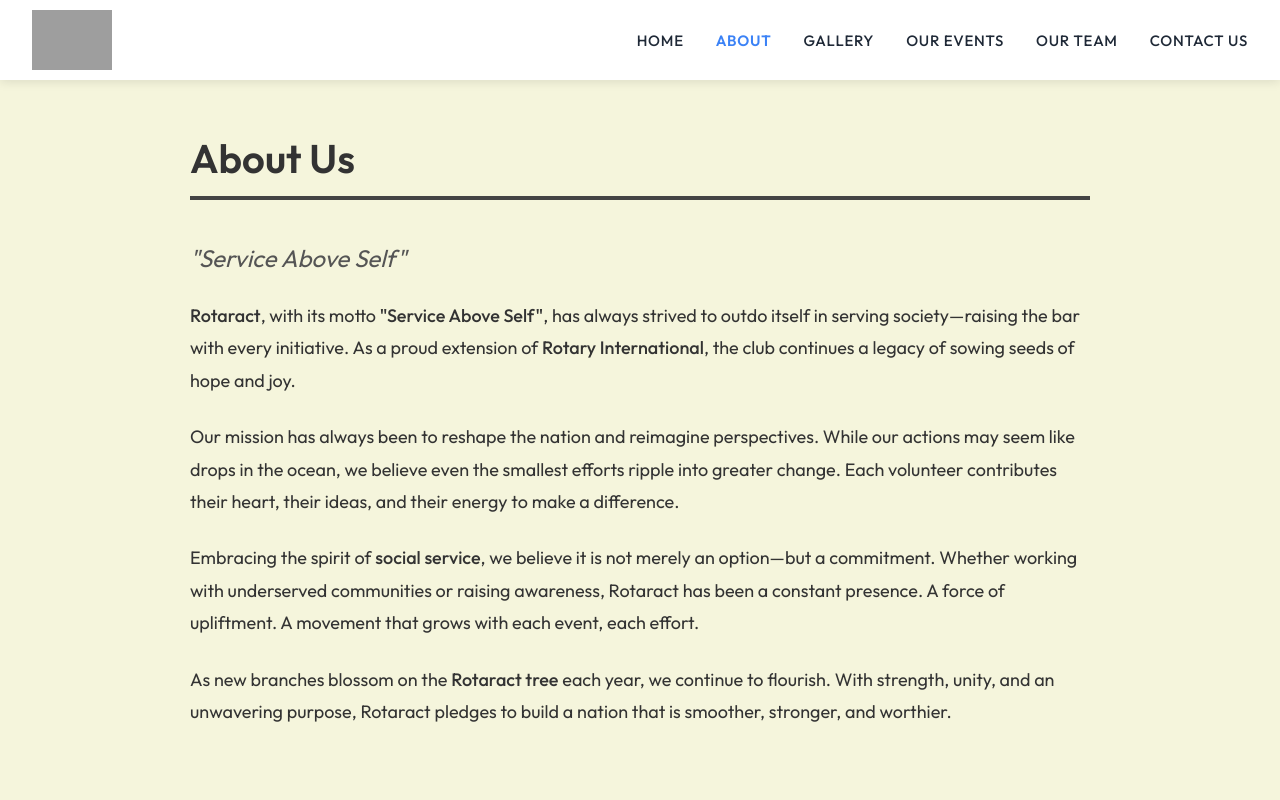
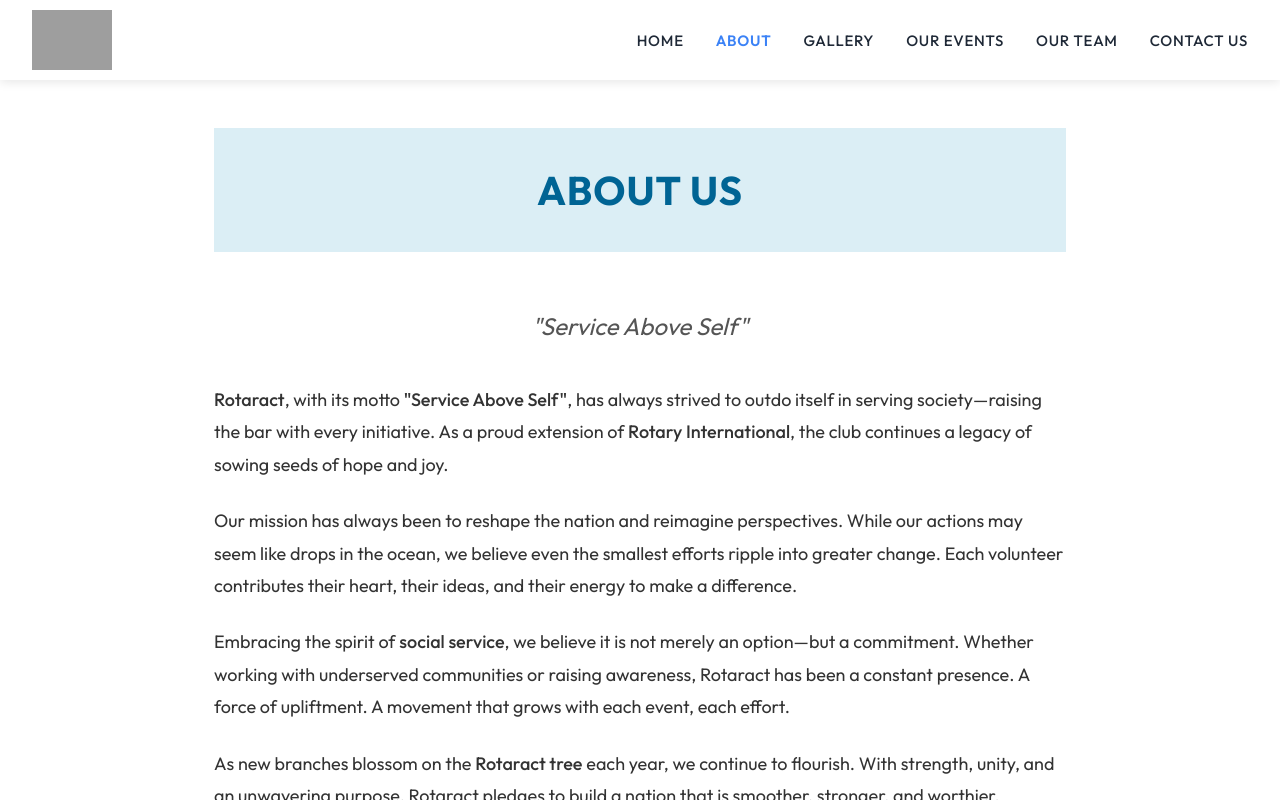
Before and after one commit to umang-bit/Rotaract-Website, a React (Vite) app: page /about-us in a window 1280 px wide. Built offline with nearby package versions, Linux system fonts and the light colour scheme; grey boxes are pictures that could not be loaded.

Commit message:
Update AboutUs.css

```diff
--- a/src/components/AboutUs.css
+++ b/src/components/AboutUs.css
@@ -1,38 +1,47 @@
 .about-container {
   min-height: 100vh;
-  background-color: #f5f5dc; /* Beige */
+  background-color: #ffffff; /* Clean white background */
   color: #333;
   font-family: 'Outfit', sans-serif;
-  padding: 3rem 1.5rem;
   display: flex;
-  justify-content: center;
+  flex-direction: column;
+  align-items: center;
 }
 
 .about-content {
   max-width: 900px;
   width: 100%;
+  padding: 3rem 1.5rem;
   display: flex;
   flex-direction: column;
   gap: 1.5rem;
 }
 
 .about-heading {
+  width: 100%;
+  text-align: center;
+  background-color: #dbeef5; /* Light blue banner */
+  color: #006494; /* Blue text */
   font-size: 2.5rem;
-  font-weight: 600;
-  border-bottom: 4px solid #444;
-  padding-bottom: 0.5rem;
-  margin-bottom: 1rem;
+  font-weight: 700;
+  text-transform: uppercase;
+  letter-spacing: 1px;
+  padding: 2rem 1rem;
+  margin-bottom: 2rem;
 }
 
 .about-subheading {
   font-size: 1.5rem;
   font-style: italic;
   color: #555;
+  text-align: center;
+  margin-bottom: 1rem;
 }
 
 .about-paragraph {
   font-size: 1.125rem;
   line-height: 1.8;
+  color: #333;
 }
 
 .about-paragraph span {
```
